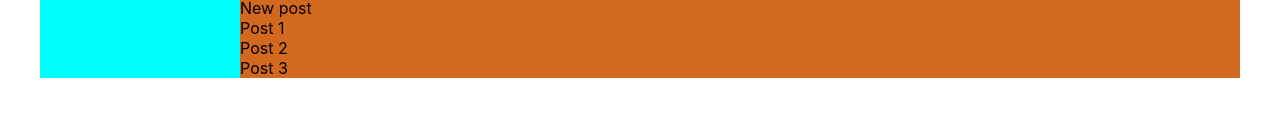
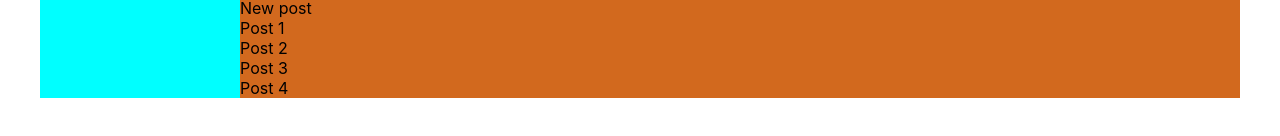
Before and after one commit to DeveloperTitarenko/React, a React (Create React App) app: page / in a window 1280 px wide. Shown: the part 406-542 px from the top of the page. Built offline with nearby package versions, Linux system fonts and the light colour scheme.

Commit message:
add post 4

```diff
--- a/src/components/Profile.jsx
+++ b/src/components/Profile.jsx
@@ -16,6 +16,7 @@ const Profile = () => {
             <div>Post 1</div>
             <div>Post 2</div>
             <div>Post 3</div>
+            <div>Post 4</div>
         </div>
         )
 }
```
